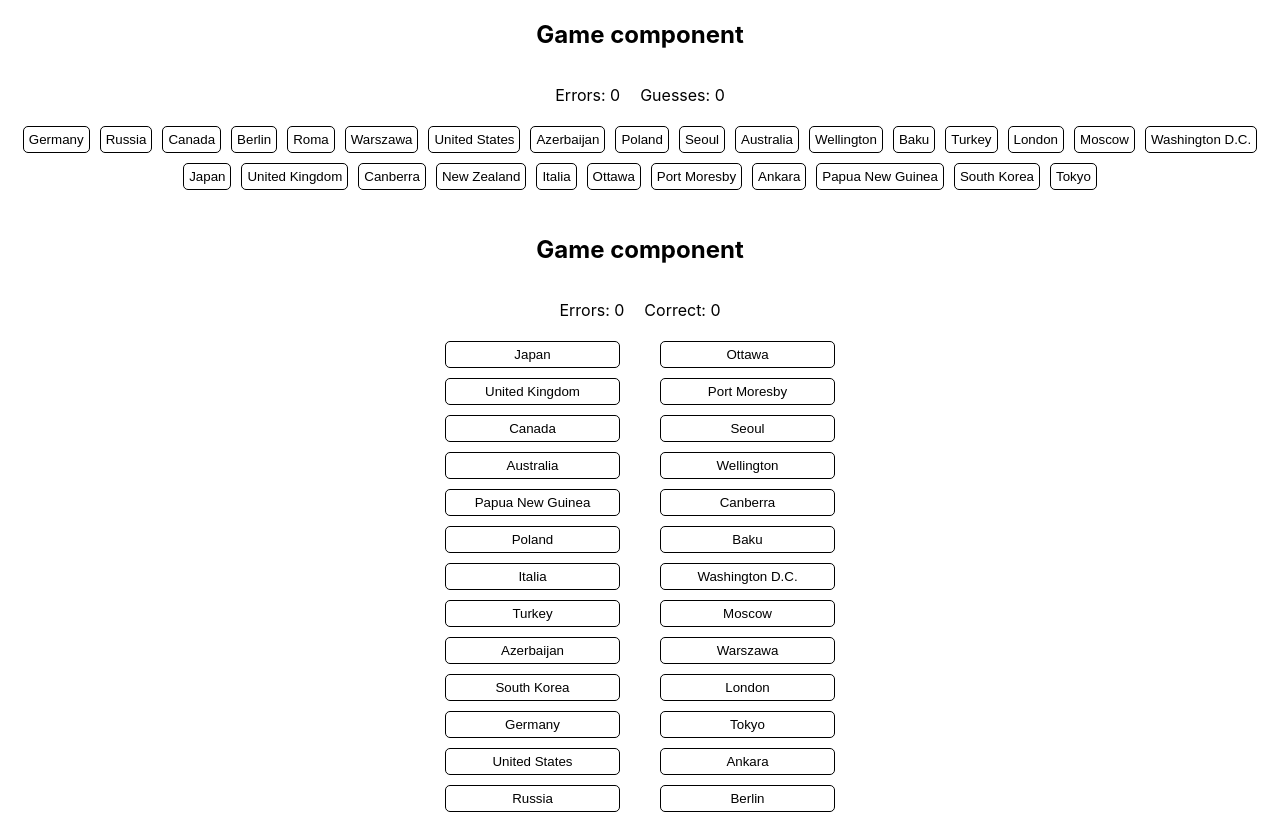
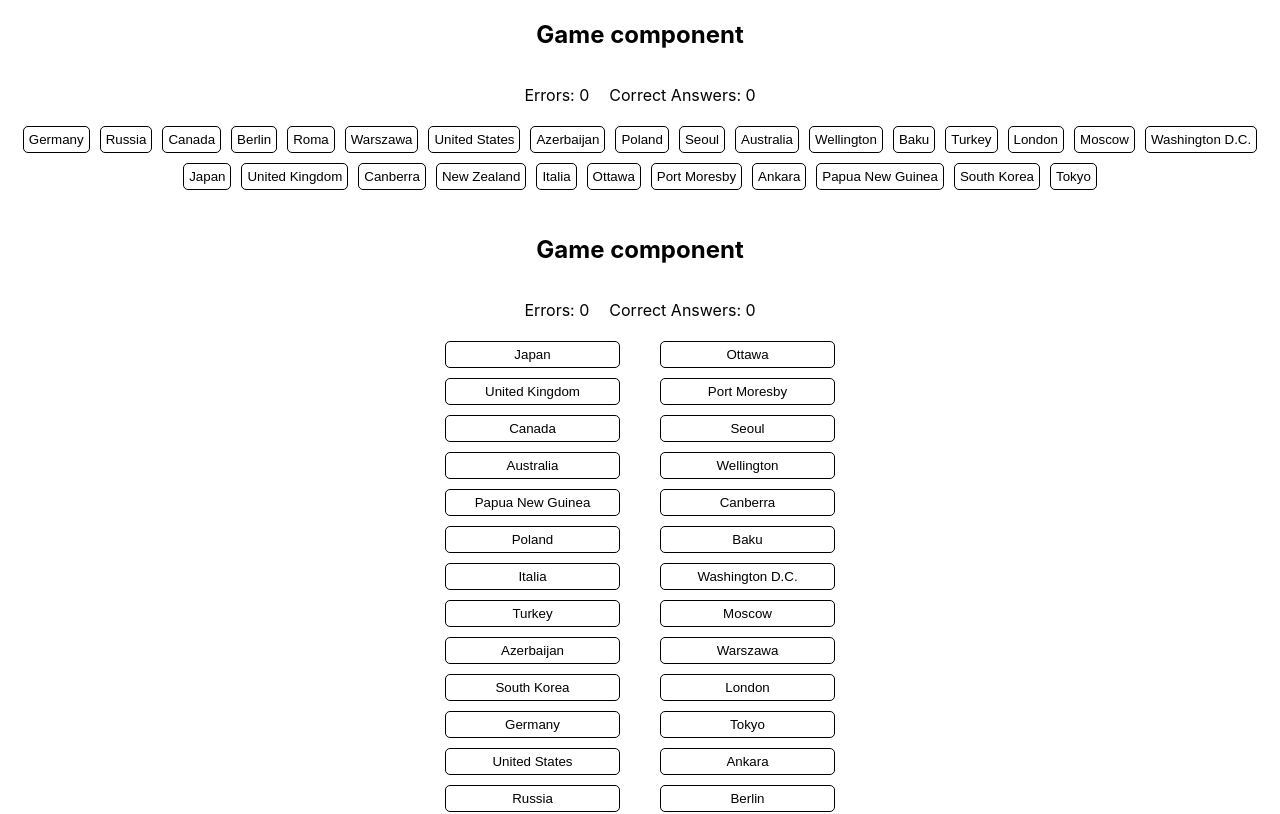
Before and after one commit to artscomi/kata, a React (Create React App) app: page / in a window 1280 px wide. Shown: the top 814 px of the page. Built offline with nearby package versions, Linux system fonts and the light colour scheme.

Commit message:
chore(): change copy

```diff
--- a/src/components/CountryCapitalGame.tsx
+++ b/src/components/CountryCapitalGame.tsx
@@ -80,7 +80,7 @@ export default function CountryCapitalGame() {
         style={{ display: "flex", justifyContent: "center", columnGap: "20px" }}
       >
         <p>Errors: {errorCount}</p>
-        <p>Guesses: {guessCount}</p>
+        <p>Correct Answers: {guessCount}</p>
       </div>
 
       {shuffledData.length === 0 && <p>You win!</p>}
--- a/src/components/CountryCapitalGameColumn.tsx
+++ b/src/components/CountryCapitalGameColumn.tsx
@@ -117,7 +117,7 @@ export default function CountryCapitalGameColumn() {
         style={{ display: "flex", justifyContent: "center", columnGap: "20px" }}
       >
         <p>Errors: {errorCount}</p>
-        <p>Correct: {guessCount}</p>
+        <p>Correct Answers: {guessCount}</p>
       </div>
 
       {shuffledCountries.length + shuffledCapital.length === 0 && (
```
